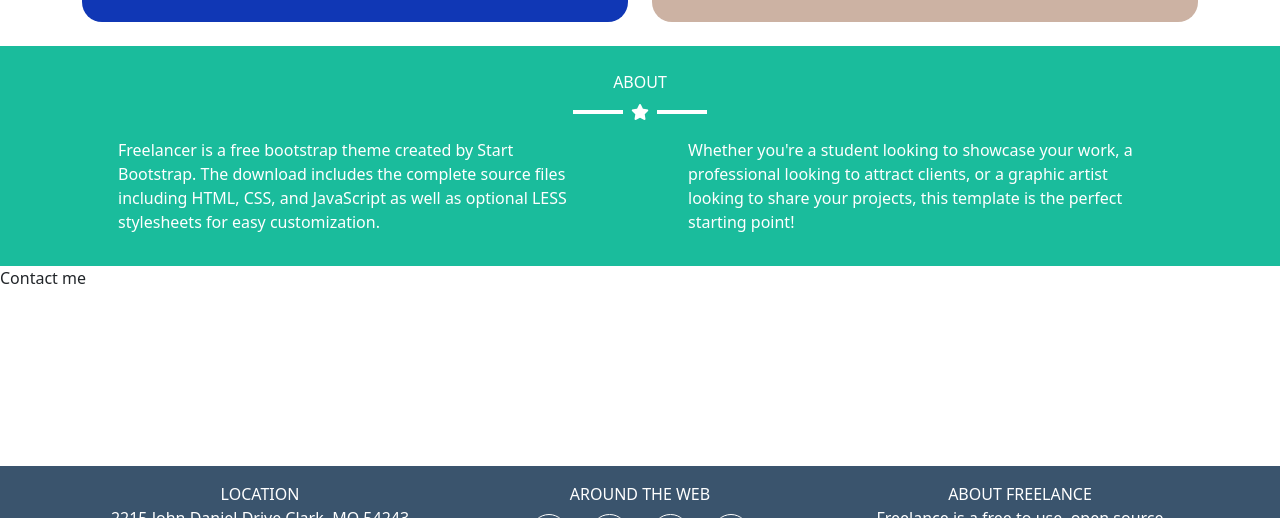
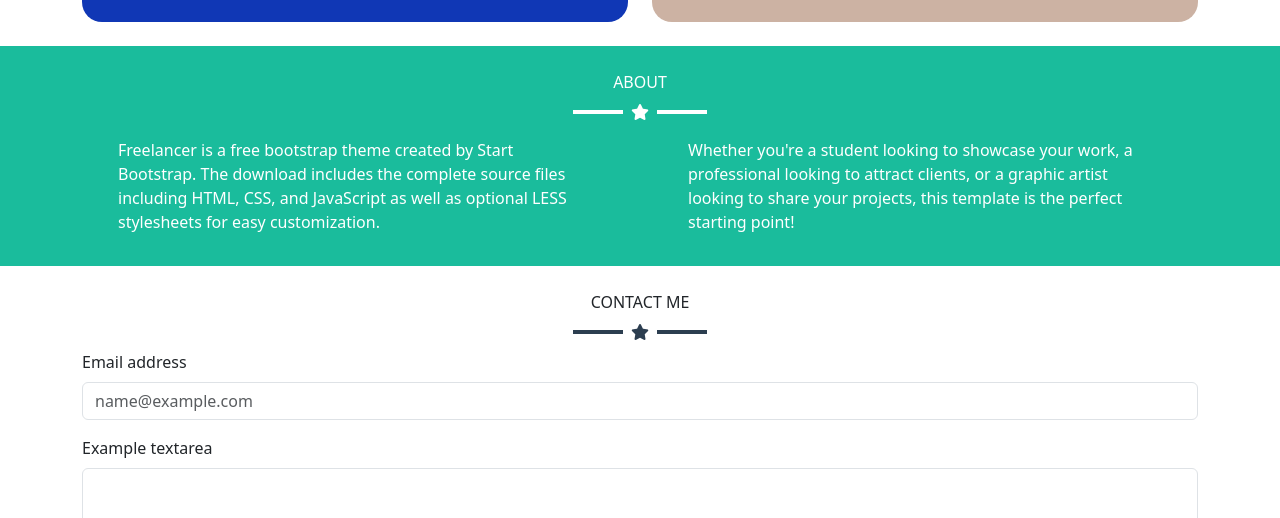
Before and after one commit to vgianluca96/html-css-bootstrap-freelancer, a plain HTML site: page index.html in a window 1280 px wide. Shown: the part 1740-2258 px from the top of the page. Drawn offline with nearby package versions, Linux system fonts and the light colour scheme.

Commit message:
bozza form
aggiunto codice per il form

```diff
--- a/css/style.css
+++ b/css/style.css
@@ -15,11 +15,6 @@
         --bf-black: black;
     }
 
-    hr {
-        width: 50px;
-        opacity: 1;
-    }
-
 /* #endregion Common */
 
 
@@ -29,11 +24,32 @@
         height: 50px;
     }
 
-    .debug .contact {
-        height: 200px;
+/* #endregion Debug */
+
+
+/* #region Star with lines */
+
+    .star-lines-white {
+        color: var(--bf-white);
     }
 
-/* #endregion Debug */
+    .star-lines-white hr {
+        width: 50px;
+        opacity: 1;
+        border: 2px solid var(--bf-white);
+    }
+
+    .star-lines-dark {
+        color: var(--bf-darkblue);
+    }
+
+    .star-lines-dark hr {
+        width: 50px;
+        opacity: 1;
+        border: 2px solid var(--bf-darkblue);
+    }
+
+/* #endregion Star with lines */
 
 
 /* #region Header */
@@ -57,10 +73,6 @@
         width: 250px;
     }
 
-    .start hr {
-        border: 2px solid var(--bf-white);
-    }
-
 /* #endregion Start */
 
 
@@ -71,10 +83,6 @@
         border-radius: 20px;
     }
 
-    .portfolio hr {
-        border: 2px solid var(--bf-black);
-    }
-
 /* #endregion Portfolio */
 
 
@@ -83,10 +91,6 @@
     .about {
         background-color: var(--bf-green);
         color: var(--bf-white);
-    }
-
-    .about hr {
-        border: 2px solid var(--bf-white);
     }
 
 /* #endregion About */
--- a/index.html
+++ b/index.html
@@ -36,7 +36,7 @@
                 Start Bootstrap
             </div>
 
-            <div class="hr-star d-flex justify-content-center align-items-center">
+            <div class="star-lines-white d-flex justify-content-center align-items-center">
                 <div class="d-flex align-items-center">
                     <div>
                         <hr>
@@ -66,7 +66,7 @@
                 Portfolio
             </div>
 
-            <div class="hr-star d-flex justify-content-center align-items-center">
+            <div class="star-lines-dark d-flex justify-content-center align-items-center">
                 <div class="d-flex align-items-center">
                     <div>
                         <hr>
@@ -120,7 +120,7 @@
                 About
             </div>
 
-            <div class="hr-star d-flex justify-content-center align-items-center">
+            <div class="star-lines-white d-flex justify-content-center align-items-center">
                 <div class="d-flex align-items-center">
                     <div>
                         <hr>
@@ -148,9 +148,41 @@
 
     </section>
 
-    <section class="contact">
+    <section class="contact py-3 py-lg-4 py-xxl-5">
 
-        <div>Contact me</div>
+        <div class="container-sm container-lg container-xxl">
+
+            <div class="text-center text-uppercase">
+                Contact me
+            </div>
+
+            <div class="star-lines-dark d-flex justify-content-center align-items-center">
+                <div class="d-flex align-items-center">
+                    <div>
+                        <hr>
+                    </div>
+                    <div class="px-2">
+                        <i class="fa-solid fa-star"></i>
+                    </div>
+                    <div>
+                        <hr>
+                    </div>
+                </div>
+            </div>
+
+            <div>
+                <div class="mb-3">
+                    <label for="exampleFormControlInput1" class="form-label">Email address</label>
+                    <input type="email" class="form-control" id="exampleFormControlInput1" placeholder="name@example.com">
+                  </div>
+                  <div class="mb-3">
+                    <label for="exampleFormControlTextarea1" class="form-label">Example textarea</label>
+                    <textarea class="form-control" id="exampleFormControlTextarea1" rows="3"></textarea>
+                  </div>
+            </div>
+
+        </div>
+
 
     </section>
 
```
